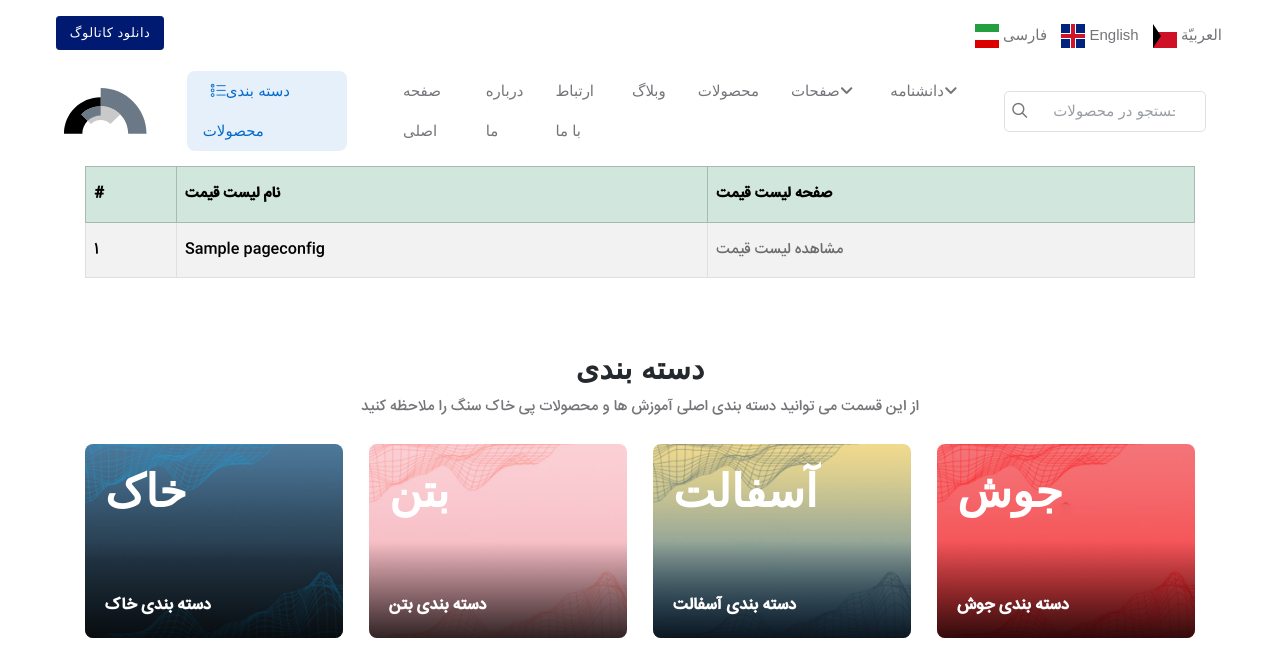
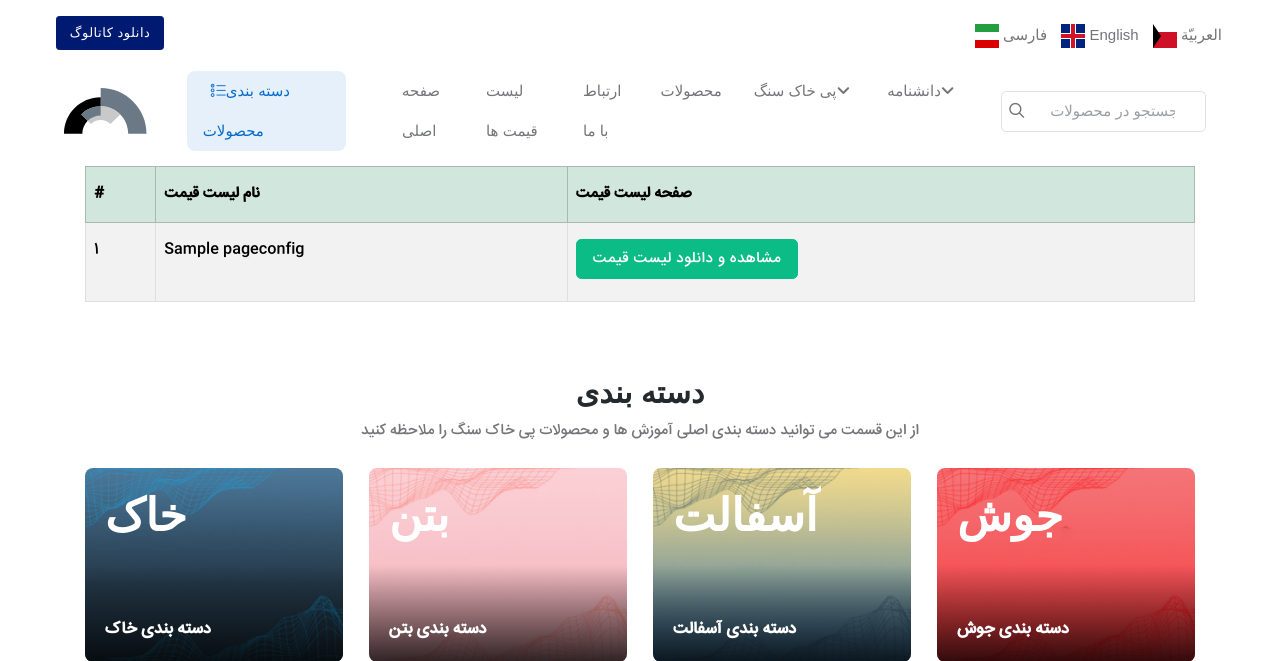
Before and after one commit to sina47822/peykhaks-django, a Django app: page /product/pricelists/ in a window 1280 px wide. Shown: the top 661 px of the page. Run offline with Django 4.2, Linux system fonts and the light colour scheme; tables that the repository leaves empty hold one stand-in row (values such as "Sample post"); grey boxes marked "Sample" are stand-in pictures; parts of the project's set-up code (start-up, migrations or seed data) failed here and were passed over; some libraries are stand-ins or nearby versions; some web fonts are replaced.

Commit message:
edit nav menu and pricelist download button

```diff
--- a/core/templates/partials/navs/center-nav.html
+++ b/core/templates/partials/navs/center-nav.html
@@ -238,13 +238,12 @@
 					<li class="nav-item dropdown">
 						<a class="nav-link" href="{% url 'website:home' %}" >{% translate 'صفحه اصلی' %}</a>
 					</li>
-					<li class="nav-item"> <a class="nav-link" href="{% url 'website:about' %}">{% translate 'درباره ما' %}</a></li>
+					<li class="nav-item"> <a class="nav-link" href="{% url 'product:pricelists' %}">{% translate 'لیست قیمت ها' %}</a></li>
 					<li class="nav-item"> <a class="nav-link" href="{% url 'website:contact' %}">{% translate 'ارتباط با ما' %}</a></li>
-					<li class="nav-item"> <a class="nav-link" href="{% url 'website:blog-list' %}">{% translate 'وبلاگ' %}</a></li>
 					<li class="nav-item"> <a class="nav-link" href="{% url 'website:shop' %}">{% translate 'محصولات' %}</a></li>
 					<!-- Nav item 2 Pages -->
 					<li class="nav-item dropdown">
-						<a class="nav-link dropdown-toggle" href="#" id="pagesMenu" data-bs-toggle="dropdown" aria-haspopup="true" aria-expanded="false">{% translate 'صفحات' %}</a>
+						<a class="nav-link dropdown-toggle" href="#" id="pagesMenu" data-bs-toggle="dropdown" aria-haspopup="true" aria-expanded="false">{% translate 'پی خاک سنگ' %}</a>
 						<ul class="dropdown-menu" aria-labelledby="pagesMenu">
                             <li> <a class="dropdown-item" href="{% url 'website:about' %}">{% translate 'درباره ما' %}</a></li>
                             <li> <a class="dropdown-item" href="{% url 'website:contact' %}">{% translate 'ارتباط با ما' %}</a></li>
--- a/core/templates/product/product-pricelists.html
+++ b/core/templates/product/product-pricelists.html
@@ -24,7 +24,7 @@
                     <tr>
                         <td>{{ forloop.counter }}</td>
                         <td>{{ pricelist.page_name }}</td>
-                        <td class="quantity"><a href="{% url 'product:pricelist' slug=pricelist.slug %}">مشاهده لیست قیمت</a></td>
+                        <td class=""><a class="btn btn-success" href="{% url 'product:pricelist' slug=pricelist.slug %}">مشاهده و دانلود لیست قیمت</a></td>
                     </tr>
                 {% endfor %}
             </tbody>
```
